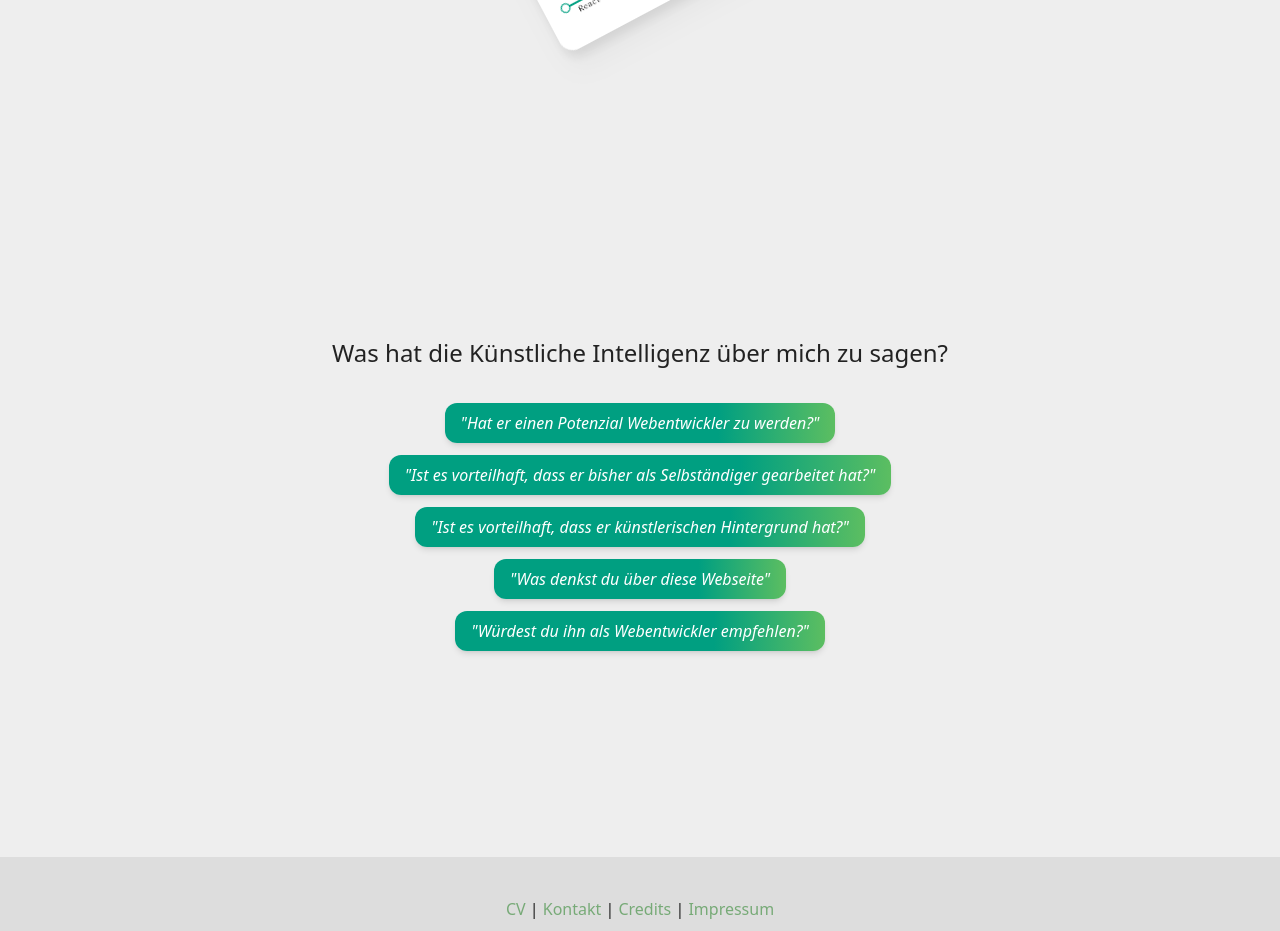
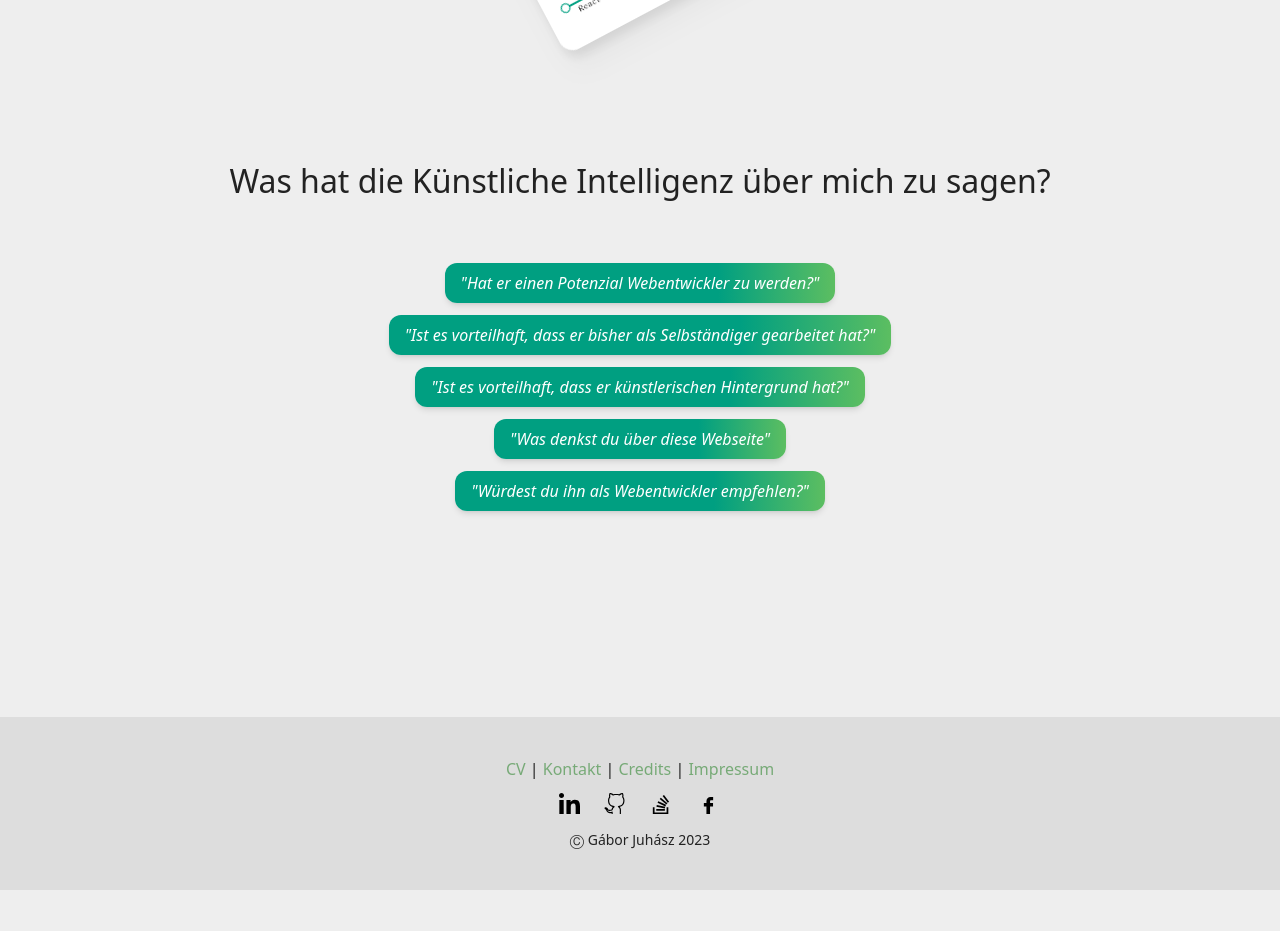
Before and after one commit to gabjuh/webdev-portfolio, a React (Vite) app: page / in a window 1280 px wide. Shown: the part 9540-10471 px from the top of the page. After the commit the page ends 10430 px from the top, so only its background shows below. Built offline with nearby package versions, Linux system fonts and the light colour scheme.

Commit message:
import and add title, set pt

```diff
--- a/src/components/Chat.tsx
+++ b/src/components/Chat.tsx
@@ -4,6 +4,7 @@ import { IQuestionButton, IAnswerMessage, IQuestionMessage, IDot } from '../inte
 import questions from '../data/chat/questions';
 import themes from '../themes.json';
 import chatgtp from '../assets/logos/chatgpt.svg';
+import Title from './Title';
 
 const theme = themes[2];
 
@@ -217,8 +218,9 @@ const Chat = () => {
 
   return (
     <>
-      <div id="chat" className="relative pt-[200px] md:container md:mx-auto w-[98%] md:w-auto mx-1">
-        <h2 className="text-xl md:text-2xl text-center mb-10">Was hat die Künstliche Intelligenz über mich zu sagen?</h2>
+      <div id="chat" className="relative pt-5 md:container md:mx-auto w-[98%] md:w-auto mx-1">
+        {/* <h2 className="text-xl md:text-2xl text-center mb-10">Was hat die Künstliche Intelligenz über mich zu sagen?</h2> */}
+        <Title text="Was hat die Künstliche Intelligenz über mich zu sagen?" level={3} />
         <div id="chat-box" className="relative text-sm md:text-[12pt] max-w-[1000px] mx-auto leading-relaxed">
           {/* Here come the messages */}
         </div>
```
